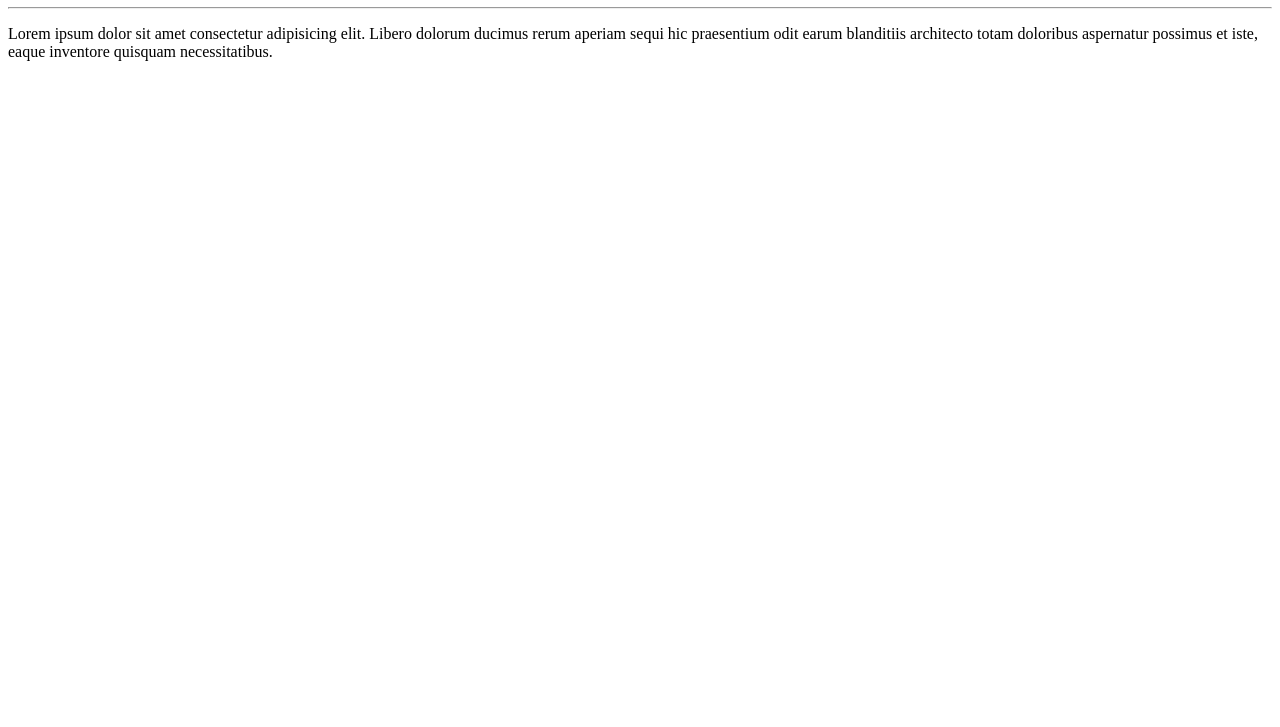
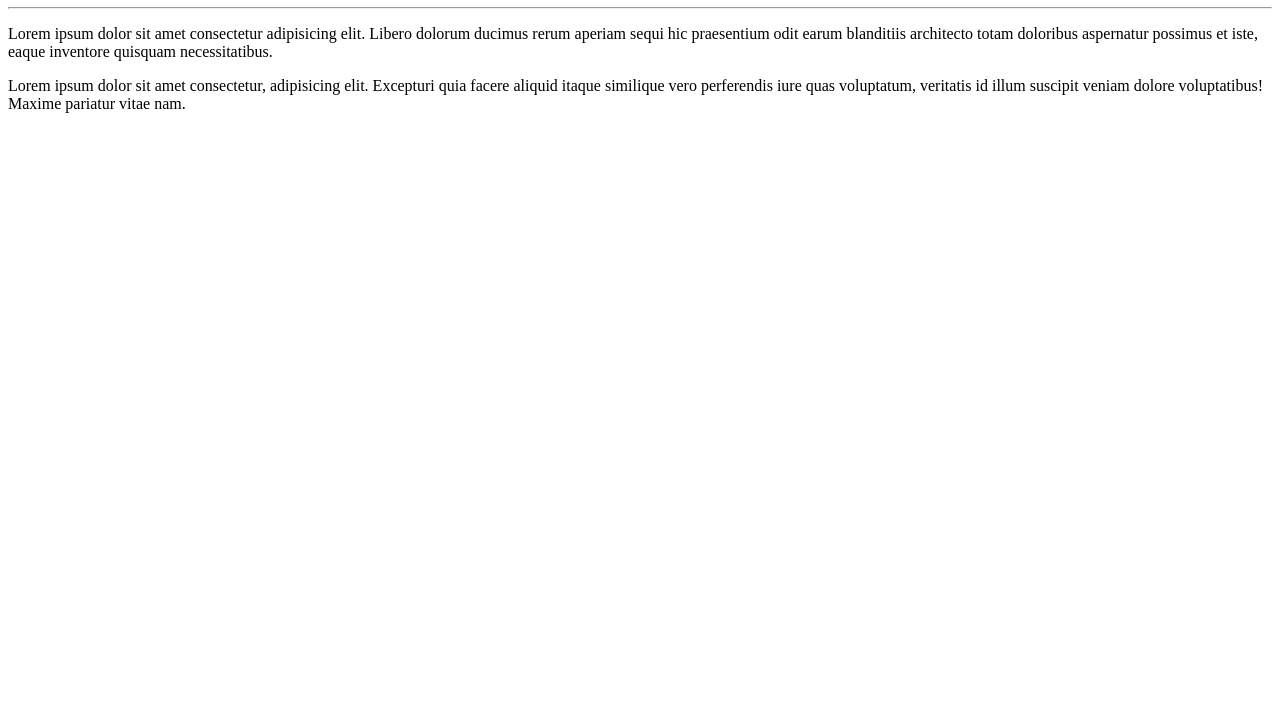
Before and after one commit to MBarsani/Technical-Docs, a plain HTML site: page site-exemplo/index.html in a window 1280 px wide. Shown: the part 73-800 px from the top of the page. Drawn offline with Linux system fonts and the light colour scheme.

Commit message:
Adicionei um parágrafo

```diff
--- a/site-exemplo/index.html
+++ b/site-exemplo/index.html
@@ -9,5 +9,6 @@
     <h1>Olá, Mundo!</h1>
     <hr>
     <p>Lorem ipsum dolor sit amet consectetur adipisicing elit. Libero dolorum ducimus rerum aperiam sequi hic praesentium odit earum blanditiis architecto totam doloribus aspernatur possimus et iste, eaque inventore quisquam necessitatibus.</p>
+    <p>Lorem ipsum dolor sit amet consectetur, adipisicing elit. Excepturi quia facere aliquid itaque similique vero perferendis iure quas voluptatum, veritatis id illum suscipit veniam dolore voluptatibus! Maxime pariatur vitae nam.</p>
 </body>
 </html>
```
